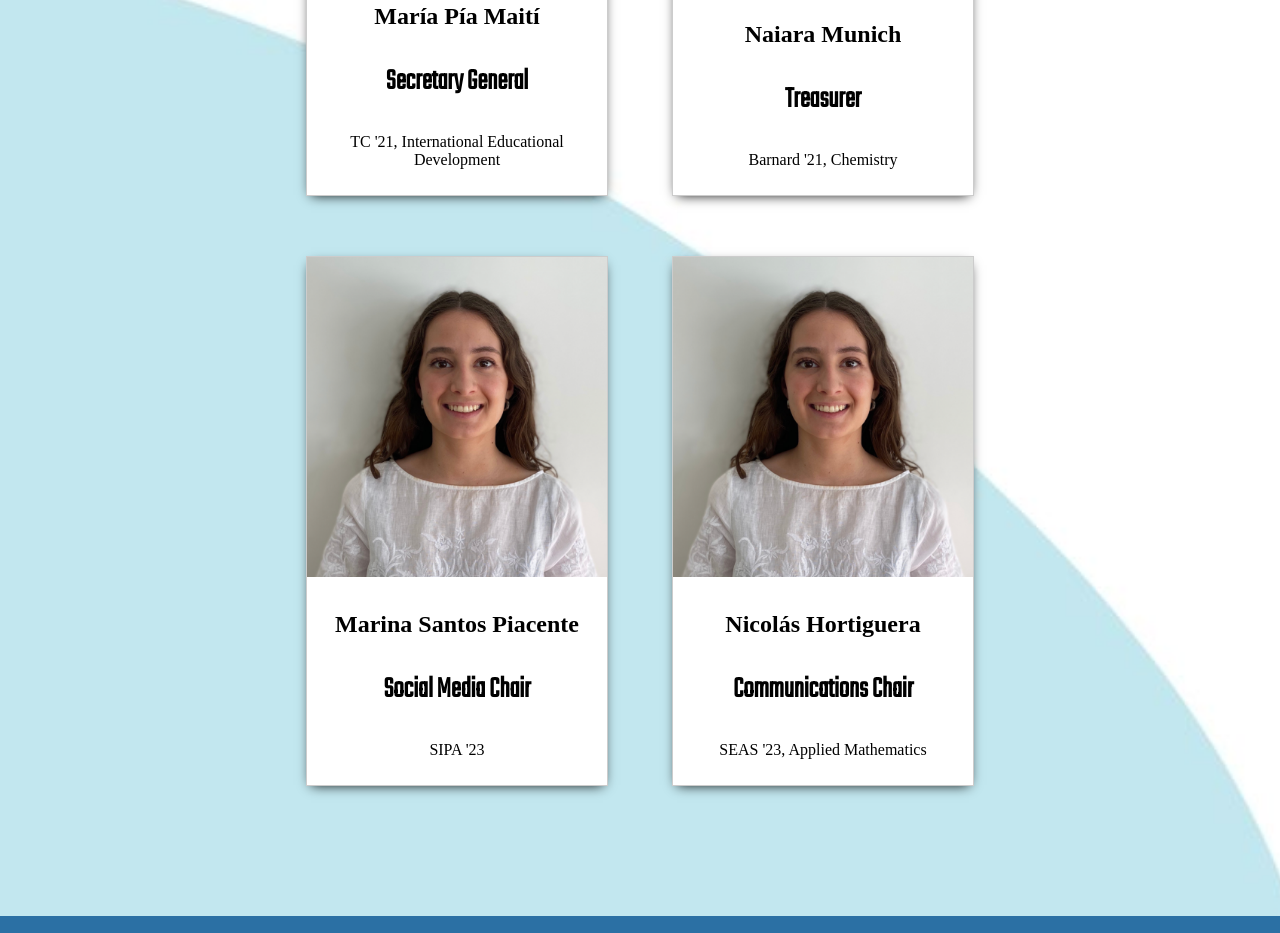
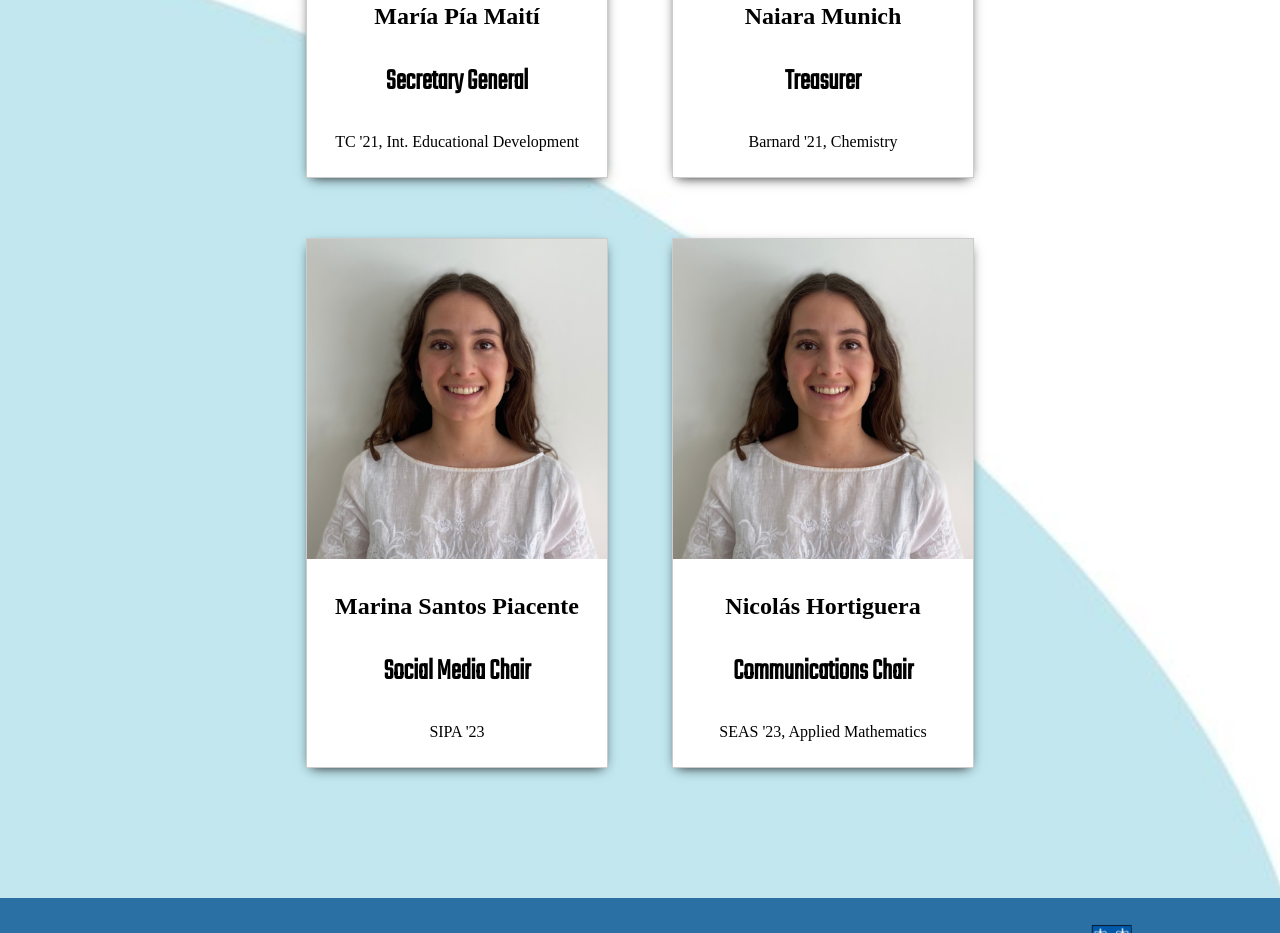
Before and after one commit to arsacolumbiauniversity/arsacolumbiauniversity.github.io, a plain HTML site: page members.html in a window 1280 px wide. Shown: the part 1279-2212 px from the top of the page. Drawn offline with Linux system fonts and the light colour scheme.

Commit message:
Update members.html

```diff
--- a/members.html
+++ b/members.html
@@ -59,7 +59,7 @@
 				<div class="description">
 					<h2>María Pía Maití</h2>
 					<h3>Secretary General</h3>
-					<p>TC '21, International Educational Development</p>
+					<p>TC '21, Int. Educational Development</p>
 				</div>
 			</div>
 
```
